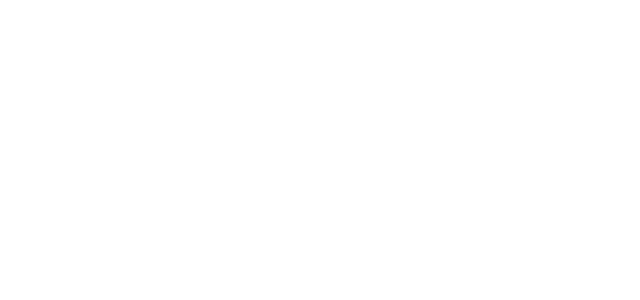
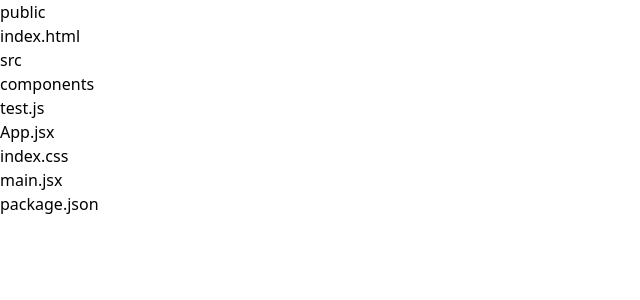
Before and after one commit to ajaykumarnarangali/React_interview, a React (Vite) app: page /folder in a window 1280 px wide. Before the commit this address had no page. Shown: the top 300 px of the page, without its empty margins (0-640 px from the left). Built offline with nearby package versions, Linux system fonts and the light colour scheme.

Commit message:
added hook section

```diff
--- a/src/App.jsx
+++ b/src/App.jsx
@@ -10,7 +10,10 @@ import Accordion from './problems/Accordion'
 import { Route, Routes } from 'react-router-dom'
 import Home from './pages/Home'
 import Tabform from './problems/Tabform'
-
+import Folder from './problems/Folder'
+import Memo from './hooks/Memo'
+import Callback from './hooks/Callback'
+import Reducer from './hooks/reducer'
 function App() {
 
   const items = [
@@ -44,6 +47,10 @@ function App() {
       <Route path='/otp' element={<Otp/>}/>
       <Route path='/accordion' element={<Accordion items={items}/>}/>
       <Route path='/tab-form' element={<Tabform/>}/>
+      <Route path='/folder' element={<Folder/>}/>
+      <Route path='/use-memo' element={<Memo/>}/>
+      <Route path='/use-callback' element={<Callback/>}/>
+      <Route path='/use-reducer' element={<Reducer/>}/>
      </Routes>
     </>
 
--- /dev/null
+++ b/src/components/Folder/folder.json
@@ -0,0 +1,53 @@
+[
+    {
+        "id": 1,
+        "name": "public",
+        "isFolder": true,
+        "children": [
+            {
+                "id":2,
+                "name": "index.html",
+                "isFolder": false
+            }
+        ]
+    },
+    {
+        "id": 3,
+        "name": "src",
+        "isFolder": true,
+        "children": [
+            {
+                "id": 4,
+                "name": "components",
+                "isFolder": true,
+                "children": [
+                    {
+                        "id": 5,
+                        "name": "test.js",
+                        "isFolder": false
+                    }
+                ]
+            },
+            {
+                "id": 6,
+                "name": "App.jsx",
+                "isFolder": false
+            },
+            {
+                "id": 7,
+                "name": "index.css",
+                "isFolder": false
+            },
+            {
+                "id": 8,
+                "name": "main.jsx",
+                "isFolder": false
+            }
+        ]
+    },
+    {
+        "id": 9,
+        "name": "package.json",
+        "isFolder": false
+    }
+]
--- /dev/null
+++ b/src/hooks/Callback.jsx
@@ -0,0 +1,40 @@
+import { useCallback, useState } from 'react'
+import List from './List'
+
+function Callback() {
+
+    const [number, setNumber] = useState(0);
+    const [light, setLight] = useState(true);
+
+    // here list component will re render changes with toggle also . only need to re render when number changes . because in react
+    // state "light" changes component re-render . and in react each re-render new function will create. so getItems changes , List useeffect changes
+    // and all re render .by using useCallaback it will only create new function when its dependency array changes.
+    //when useCallback used its inside value will same.
+
+    const getItems = useCallback(() => {
+        return [number, number + 1, number + 2];
+    },[number])
+
+    return (
+        <div className={`flex flex-col items-center justify-center min-h-screen ${light?'bg-gray-100 text-black':'bg-black text-white'} gap-4 p-6`}>
+            <input
+                type="text"
+                onChange={(e) => setNumber(parseInt(e.target.value))}
+                placeholder="Enter number"
+                className="border border-gray-300 rounded px-4 py-2 w-64 focus:outline-none focus:ring-2 focus:ring-blue-400"
+            />
+            <button
+                onClick={() => setLight((prev) => !prev)}
+                className="bg-blue-500 text-white px-6 py-2 rounded hover:bg-blue-600 transition"
+            >
+                Toggle
+            </button>
+            <div className="mt-4 w-full max-w-md">
+                <List getItems={getItems} />
+            </div>
+        </div>
+
+    )
+}
+
+export default Callback
--- /dev/null
+++ b/src/hooks/List.jsx
@@ -0,0 +1,27 @@
+import { useState, useEffect } from 'react';
+
+function List({ getItems }) {
+    const [items, setItems] = useState([]);
+
+    useEffect(() => {
+        console.log("component rendered");
+        setItems(getItems());
+    }, [getItems]);
+
+    return (
+        <div className="bg-white shadow-md rounded p-4 w-full">
+            {items.length > 0 && (
+                <>
+                    <h2 className="text-lg font-semibold mb-2">Generated Items</h2>
+                    <ul className="list-disc list-inside space-y-1">
+                        {items.map((item, index) => (
+                            <li key={index} className="text-gray-700">{item}</li>
+                        ))}
+                    </ul>
+                </>
+            )}
+        </div>
+    );
+}
+
+export default List;
--- /dev/null
+++ b/src/hooks/Memo.jsx
@@ -0,0 +1,31 @@
+import { useState, useMemo } from "react"
+
+function Memo() {
+
+  const initialItems = () => {
+    return new Array(29999999).fill(0).map((_, i) => {
+      return {
+        id: i,
+        isSelected: i === 29999998
+      }
+    })
+  }
+
+  const [count, setCount] = useState(0);
+  const [items] = useState(initialItems);
+  const selectedItem = useMemo(() => {
+    return items.find((item) => item.isSelected)
+  }, [items])
+
+  return (
+    <div className="w-full min-h-screen flex flex-col justify-center items-center bg-green-200">
+      <div className="bg-gray-100 rounded-lg p-28 flex flex-col gap-2 items-center">
+        <div className="font-bold">Count: {count}</div>
+        <div className="font-bold">Selected Item: {selectedItem.id}</div>
+        <button className="p-2 bg-gray-300 rounded hover:shadow-md" onClick={() => { setCount(prev => prev + 1) }}>Increament</button>
+      </div>
+    </div>
+  )
+}
+
+export default Memo
--- /dev/null
+++ b/src/hooks/reducer.jsx
@@ -0,0 +1,56 @@
+import { useReducer } from 'react'
+
+function reducer() {
+
+    const ACTION = {
+        INCREMENT: "INC",
+        DECREMENT: "DEC"
+    }
+    const initialstate = { count: 0 };
+    const reducer = (state, action) => {
+        switch (action.type) {
+            case ACTION.INCREMENT: {
+                return { count: state.count + 1 };
+            }
+            case ACTION.DECREMENT: {
+                return { count: state.count - 1 };
+            }
+
+            default: return state;
+        }
+    }
+
+    const [state, dispatch] = useReducer(reducer, initialstate);
+
+    const handleIncrement = () => {
+        dispatch({type:ACTION.INCREMENT});
+    }
+
+    const handleDecrement = () => {
+        dispatch({type:ACTION.DECREMENT});
+    }
+
+    return (
+        <div className="min-h-screen flex items-center justify-center bg-gray-100">
+            <div className="bg-white p-6 rounded shadow-md flex flex-col items-center gap-4">
+                <h1 className="text-2xl font-semibold">Count: {state.count}</h1>
+                <div className="flex gap-4">
+                    <button
+                        className="bg-red-500 text-white px-4 py-2 rounded hover:bg-red-600"
+                        onClick={handleDecrement}
+                    >
+                        Decrement
+                    </button>
+                    <button
+                        className="bg-green-500 text-white px-4 py-2 rounded hover:bg-green-600"
+                        onClick={handleIncrement}
+                    >
+                        Increment
+                    </button>
+                </div>
+            </div>
+        </div>
+    )
+}
+
+export default reducer
--- a/src/pages/Home.jsx
+++ b/src/pages/Home.jsx
@@ -10,7 +10,11 @@ function Home() {
     { name: "Progressbar", path: "progress-bar" },
     { name: "Search", path: "search" },
     { name: "Todo", path: "todo" },
-    {name:"TabForm", path:"tab-form"}
+    { name: "TabForm", path: "tab-form" },
+    { name: "folder", path: "folder" },
+    { name: "useMemo", path: "use-memo" },
+    { name: "useCallback", path:"use-callback" },
+    { name: "useReducer", path:"use-Reducer" }
   ]
 
   return (
--- /dev/null
+++ b/src/problems/Folder.jsx
@@ -0,0 +1,32 @@
+import { useState } from 'react'
+import json from '../components/Folder/folder.json'
+
+function Folder() {
+
+  const [tree, setTree] = useState(json);
+
+  const List = ({ data }) => {
+    return (
+      <>
+        {
+          data.map((node) => {
+            return (
+              <div key={node.id} className='px-4'>
+                <span>{node.name}</span>
+                {node.children && <List data={node.children} />}
+              </div>
+            )
+          })
+        }
+      </>
+    )
+  }
+
+  return (
+    <div>
+      <List data={tree} />
+    </div>
+  )
+}
+
+export default Folder
```
Also changed, not shown: 1 other file (tests, documents, lock files or other folders).
